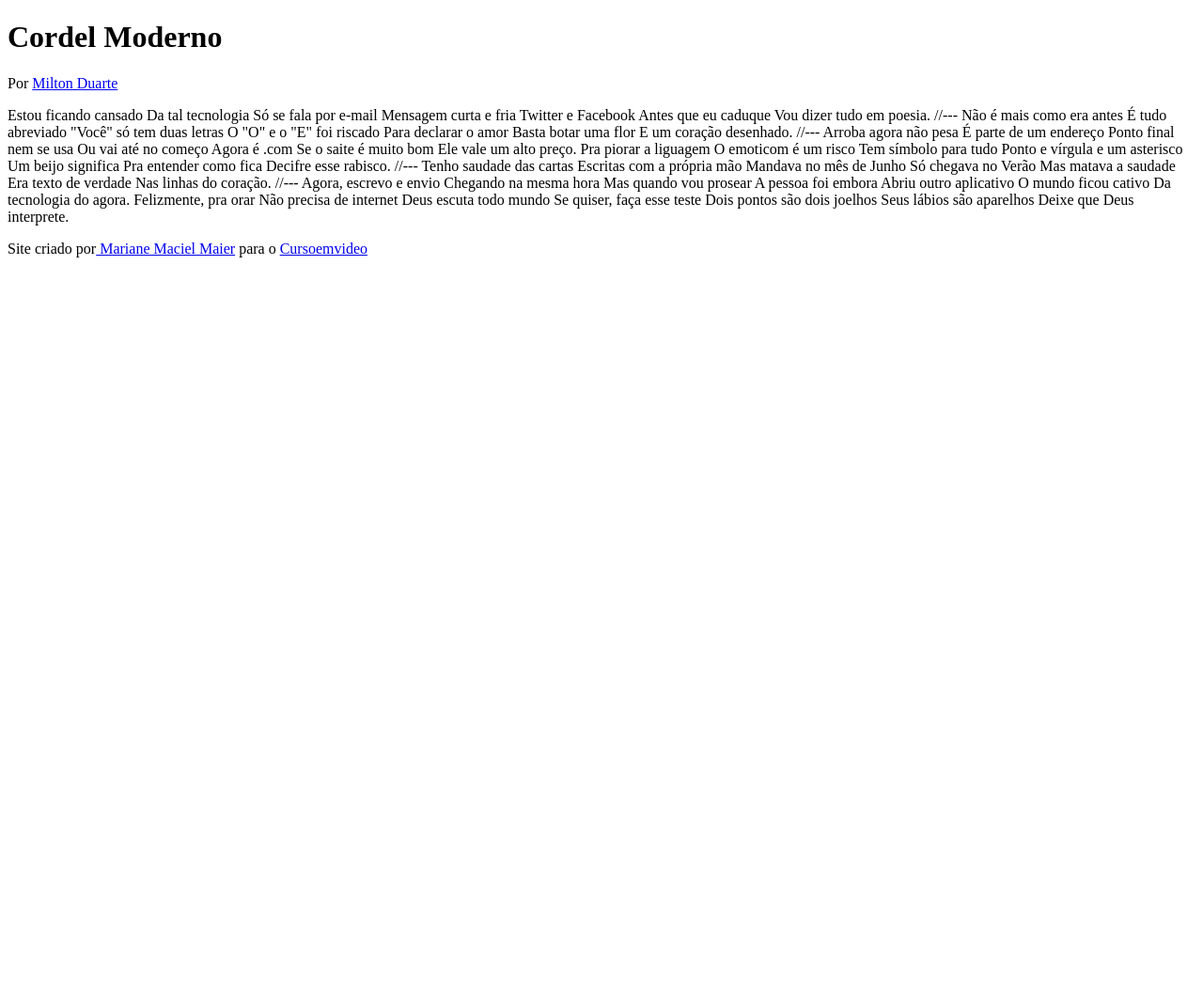
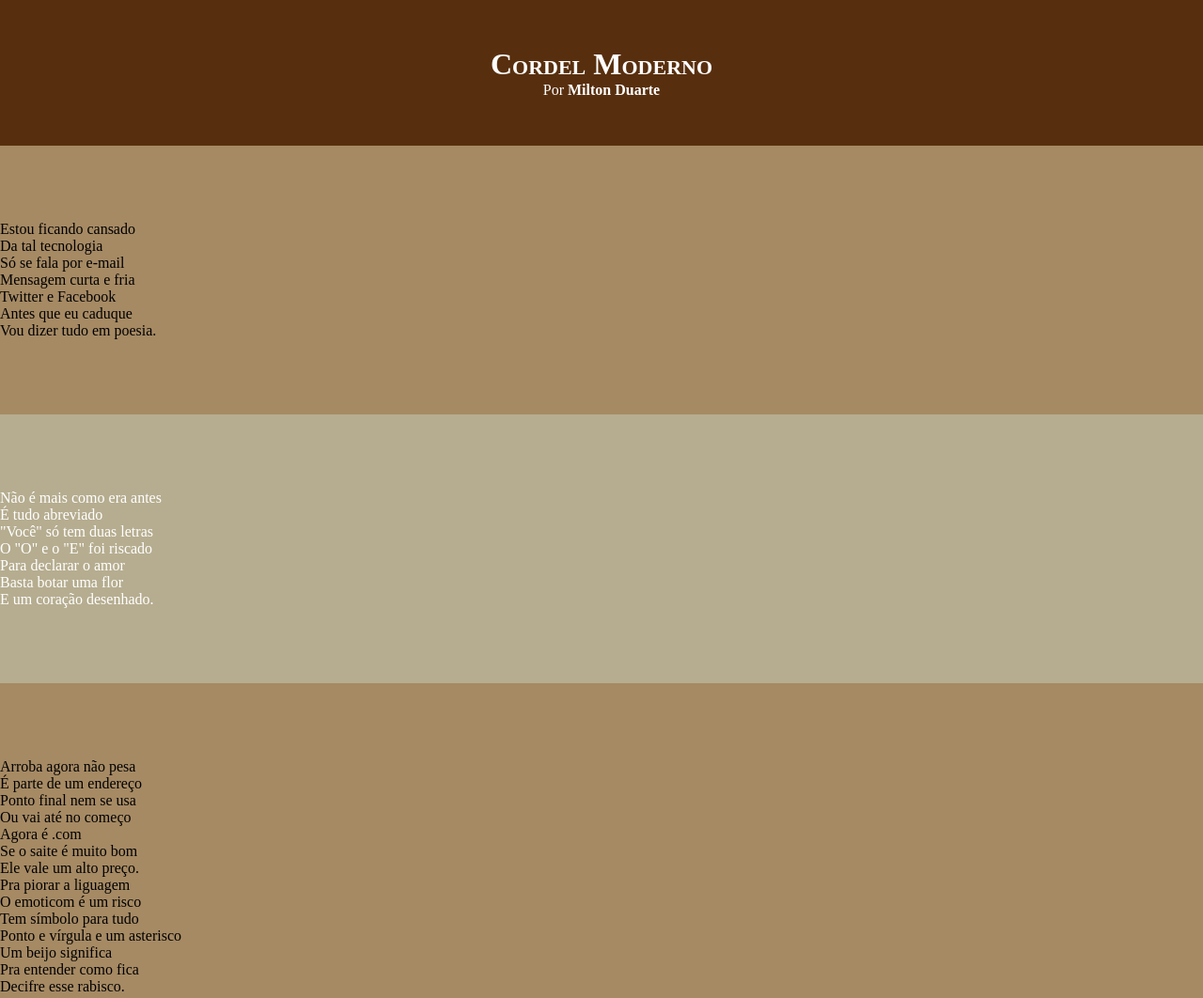
Before and after one commit to maiermariane/html-css, a plain HTML site: page desafios/desafio012/index.html in a window 1280 px wide. Shown: the top 1062 px of the page at 94% size. Before the commit the page ends 800 px from the top, so only its background shows below. Drawn offline with Linux system fonts and the light colour scheme.

Commit message:
atualizei desafio12

```diff
--- /dev/null
+++ b/desafios/desafio012/estilo/style.css
@@ -0,0 +1,52 @@
+@charset "UTF-8";
+
+* {
+   margin: 0px;
+   padding: 0px;
+}
+
+html, body {
+    min-height: 100vh;
+    background-color: #b6ad90;
+}
+header {
+    background-color: #582f0e;
+    color: white;
+    text-align: center;
+}
+header > h1 {
+    padding-top: 50px;
+    font-variant: small-caps;
+}
+header > p {
+    padding-bottom: 50px;
+}
+ header a, footer a {
+    color: white;
+    text-decoration: none;
+    font-weight: bolder;
+}
+ header a:hover, footer a:hover {
+    text-decoration: underline;
+}
+
+section {
+    padding-top: 10vh;
+    padding-bottom: 10vh;
+}
+
+section.normal {
+    background-color: #a68a64 ;
+}
+
+section.imagem {
+    background-color: #b6ad90;
+    color: white;
+
+}
+footer {
+    background-color: #582f0e;
+    color: white;
+    text-align: center;
+    padding: 10px;
+}
--- a/desafios/desafio012/index.html
+++ b/desafios/desafio012/index.html
@@ -5,84 +5,109 @@
     <meta http-equiv="X-UA-Compatible" content="IE=edge">
     <meta name="viewport" content="width=device-width, initial-scale=1.0">
     <title>Cordel Moderno</title>
+    <link rel="stylesheet" href="estilo/style.css">
 </head>
 <body>
     <header>
         <h1>Cordel Moderno</h1>
         <p>
-            Por <a href=" https://www.recantodasletras.com.br/poesias/3186743]"
+            Por <a href=" https://www.recantodasletras.com.br/poesias/3186743"
              target="_blank">Milton Duarte</a>
         </p>
 
     </header>
 
-        Estou ficando cansado
-        Da tal tecnologia
-        Só se fala por e-mail
-        Mensagem curta e fria
-        Twitter e Facebook
-        Antes que eu caduque
+        <section class="normal">
+            <p>
+                Estou ficando cansado <br>
+                Da tal tecnologia <br>
+                Só se fala por e-mail <br>
+                Mensagem curta e fria <br>
+                Twitter e Facebook <br>
+                Antes que eu caduque <br>
                 Vou dizer tudo em poesia.
+            </p>
+        </section>
 
-        //---
 
-        Não é mais como era antes
-        É tudo abreviado
-        "Você" só tem duas letras
-        O "O" e o "E" foi riscado
-        Para declarar o amor
-        Basta botar uma flor
+
+        <section class="imagem">
+            <p>
+                Não é mais como era antes <br>
+                É tudo abreviado <br>
+                "Você" só tem duas letras <br>
+                O "O" e o "E" foi riscado <br>
+                Para declarar o amor <br>
+                Basta botar uma flor <br>
                 E um coração desenhado.
+            </p>
+        </section>
 
-        //---
 
-        Arroba agora não pesa
-        É parte de um endereço
-        Ponto final nem se usa
-        Ou vai até no começo
-        Agora é .com
-        Se o saite é muito bom
+
+        <section class="normal">
+
+                <p>
+                    Arroba agora não pesa <br>
+                    É parte de um endereço <br>
+                    Ponto final nem se usa <br>
+                    Ou vai até no começo <br>
+                    Agora é .com <br>
+                    Se o saite é muito bom <br>
                     Ele vale um alto preço.
+                </p>
 
-        Pra piorar a liguagem
-        O emoticom é um risco
-        Tem símbolo para tudo
-        Ponto e vírgula e um asterisco
-        Um beijo significa
-        Pra entender como fica
+                <p>
+                    Pra piorar a liguagem <br>
+                    O emoticom é um risco <br>
+                    Tem símbolo para tudo <br>
+                    Ponto e vírgula e um asterisco <br>
+                    Um beijo significa <br>
+                    Pra entender como fica <br>
                     Decifre esse rabisco.
+                </p>
 
-        //---
+        </section>
 
-        Tenho saudade das cartas
-        Escritas com a própria mão
-        Mandava no mês de Junho
-        Só chegava no Verão
-        Mas matava a saudade
-        Era texto de verdade
+
+        <section class="imagem">
+
+            <p>
+                Tenho saudade das cartas <br>
+                Escritas com a própria mão <br>
+                Mandava no mês de Junho <br>
+                Só chegava no Verão <br>
+                Mas matava a saudade <br>
+                Era texto de verdade <br>
                 Nas linhas do coração.
+            </p>
+        </section>
 
-        //---
 
-        Agora, escrevo e envio
-        Chegando na mesma hora
-        Mas quando vou prosear
-        A pessoa foi embora
-        Abriu outro aplicativo
-        O mundo ficou cativo
-        Da tecnologia do agora.
 
-        Felizmente, pra orar
-        Não precisa de internet
-        Deus escuta todo mundo
-        Se quiser, faça esse teste
-        Dois pontos são dois joelhos
-        Seus lábios são aparelhos
+        <section class="normal">
+            <p>
+                Agora, escrevo e envio <br>
+                Chegando na mesma hora <br>
+                Mas quando vou prosear <br>
+                A pessoa foi embora <br>
+                Abriu outro aplicativo <br>
+                O mundo ficou cativo <br>
+                Da tecnologia do agora. <br>
+                Felizmente, pra orar <br>
+                Não precisa de internet <br>
+                Deus escuta todo mundo <br>
+                Se quiser, faça esse teste <br>
+                Dois pontos são dois joelhos <br>
+                Seus lábios são aparelhos <br>
                 Deixe que Deus interprete.
+            </p>
+        </section>
         <footer>
             <p> Site criado por<a href="https://github.com/maiermariane"
-                 target="_blank"> Mariane Maciel Maier</a> para o <a href="htt
-                  ps://www.cursoemvideo.com">Cursoemvideo</a></p>
+                 target="_blank"> Mariane Maciel Maier</a> para o <a
+                 href="https://www.cursoemvideo.com/" target="_blank">Cursoemvideo</a>
+            </p>
         </footer>
 </body>
 </html>
```
Lines whose indentation alone changed are shown as unchanged.
